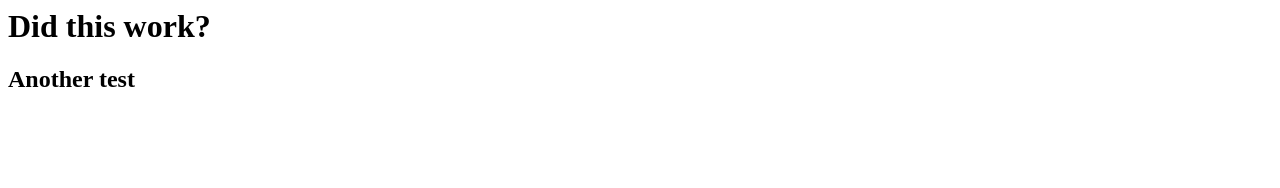
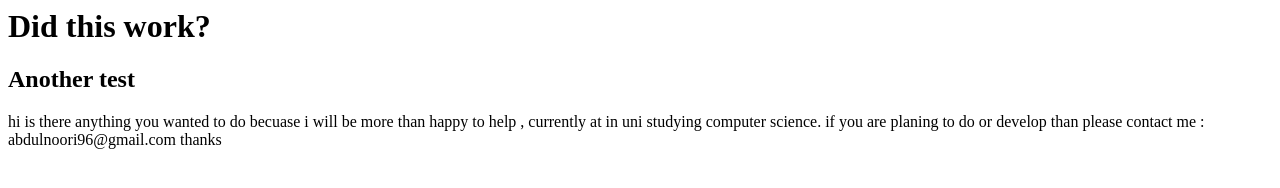
Before and after one commit to abdulNoori/HTMLBlog, a plain HTML site: page index.html in a window 1280 px wide. Drawn offline with Linux system fonts and the light colour scheme.

Commit message:
Update index.html

```diff
--- a/index.html
+++ b/index.html
@@ -1,2 +1,4 @@
 <h1>Did this work?</h1>
 <h2>Another test</h2>
+<p> hi is there anything you wanted to do becuase i will be more than happy to help , currently at in uni studying computer science.
+  if you are planing to do or develop than please contact me : abdulnoori96@gmail.com thanks </P>
```
